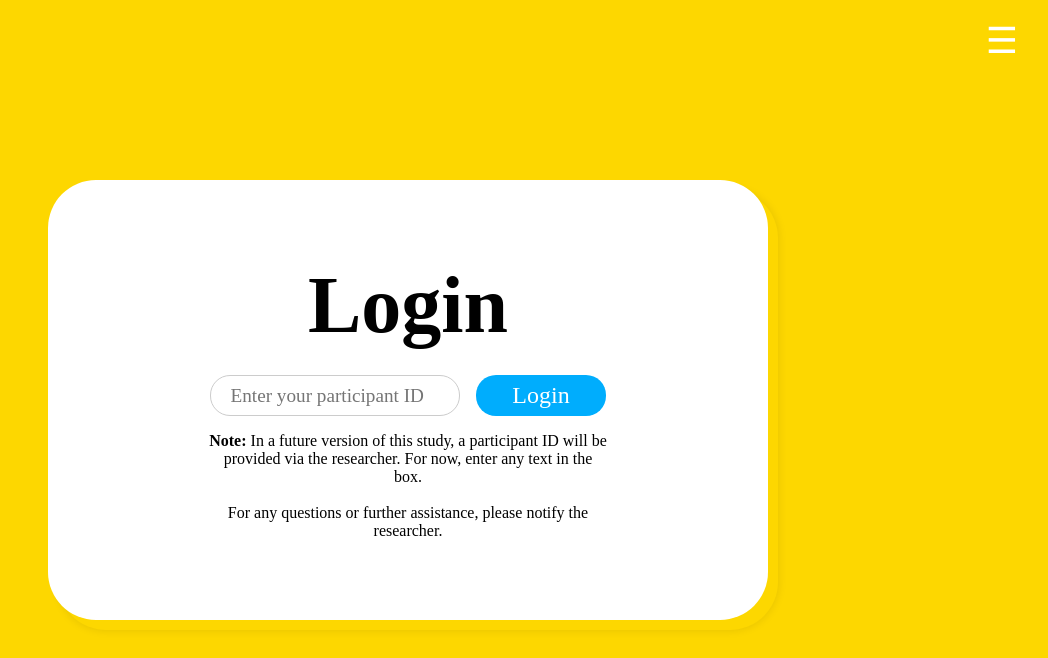
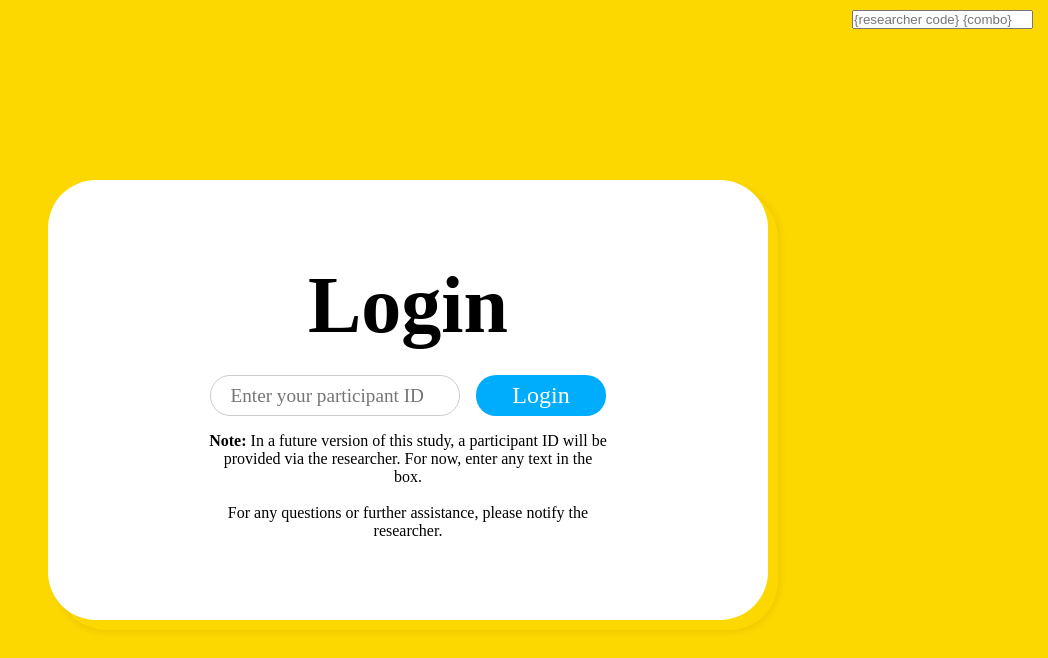
Before and after one commit to Santa-Clara-Imaginarium-Lab/human-ai, a React (Vite) app in the folder client/: page /login in a window 1280 px wide. Shown: the top 658 px of the page, without its empty margins (232-1280 px from the left). Built offline with nearby package versions, Linux system fonts and the light colour scheme; a web font is replaced by a local one.

Commit message:
duplicate 30 case switch statement into Login.jsx

```diff
--- a/client/src/components/login/Login.jsx
+++ b/client/src/components/login/Login.jsx
@@ -23,11 +23,113 @@ function Login({changeTheme}) {
     setMenuOpen(!menuOpen);
   };
 
+  function handleEnter (e) {
+    if (e.key === 'Enter') {
+        const currentText = e.target.value;
+        switch (currentText) {
+            case '1 1':
+                changeTheme('yellow-blue-theme-1-1');
+                break;
+            case '1 2':
+                changeTheme('yellow-blue-theme-1-2');
+                break;
+            case '1 3':
+                changeTheme('yellow-blue-theme-1-3');
+                break;
+            case '1 4':
+                changeTheme('yellow-blue-theme-1-4');
+                break;
+            case '1 5':
+                changeTheme('yellow-blue-theme-1-5');
+                break;
+            case '1 6':
+                changeTheme('yellow-blue-theme-1-6');
+                break;
+            case '1 7':
+                changeTheme('yellow-blue-theme-1-7');
+                break;
+            case '1 8':
+                changeTheme('yellow-blue-theme-1-8');
+                break;
+            case '1 9':
+                changeTheme('yellow-blue-theme-1-9');
+                break;
+            case '2 1':
+                changeTheme('red-green-theme-2-1');
+                break;
+            case '2 2':
+                changeTheme('red-green-theme-2-2');
+                break;
+            case '2 3':
+                changeTheme('red-green-theme-2-3');
+                break;
+            case '2 4':
+                changeTheme('red-green-theme-2-4');
+                break;
+            case '2 5':
+                changeTheme('red-green-theme-2-5');
+                break;
+            case '2 6':
+                changeTheme('red-green-theme-2-6');
+                break;
+            case '2 7':
+                changeTheme('red-green-theme-2-7');
+                break;
+            case '2 8':
+                changeTheme('red-green-theme-2-8');
+                break;
+            case '2 9':
+                changeTheme('red-green-theme-2-9');
+                break;
+            case '3 1':
+                changeTheme('purple-turquoise-theme-3-1');
+                break;
+            case '3 2':
+                changeTheme('purple-turquoise-theme-3-2');
+                break;
+            case '3 3':
+                changeTheme('purple-turquoise-theme-3-3');
+                break;
+            case '3 4':
+                changeTheme('purple-turquoise-theme-3-4');
+                break;
+            case '3 5':
+                changeTheme('purple-turquoise-theme-3-5');
+                break;
+            case '3 6':
+                changeTheme('purple-turquoise-theme-3-6');
+                break;
+            case '3 7':
+                changeTheme('purple-turquoise-theme-3-7');
+                break;
+            case '3 8':
+                changeTheme('purple-turquoise-theme-3-8');
+                break;
+            case '3 9':
+                changeTheme('purple-turquoise-theme-3-9');
+                break;
+            case '4 1':
+                changeTheme('black-white-theme-4-1');
+                break;
+            case '4 2':
+                changeTheme('black-white-theme-4-2');
+                break;
+            case '4 3':
+                changeTheme('black-white-theme-4-3');
+                break;
+            default:
+                console.log(currentText + " theme not found, defaulting to yellow-blue-theme-1-1");
+                changeTheme('yellow-blue-theme-1-1');
+                break;
+        }
+    }
+  }
+
   return (
     <div className="login-page-container">
-            {/* Top-right corner menu button */}
-            <div className="menu-container">
-        <button className="menu-button" onClick={toggleMenu}>
+        <div className="menu-container">
+        <input type="text" id="theme-input" onKeyDown={handleEnter} placeholder="{researcher code} {combo}" />
+        {/* <button className="menu-button" onClick={toggleMenu}>
           ☰
         </button>
         {menuOpen && (
@@ -37,7 +139,7 @@ function Login({changeTheme}) {
               <li onClick={() => changeTheme('pink-grey-theme')}>Pink-Grey Theme</li>
             </ul>
           </div>
-        )}
+        )} */}
       </div>
       <div className="login-container">
         <div className="shadow-container"></div>
--- a/client/src/components/welcome/Welcome.jsx
+++ b/client/src/components/welcome/Welcome.jsx
@@ -162,7 +162,7 @@ const Welcome = ({changeTheme}) => {
         <div className="container welcome">
         <div className="menu-container">
         <input type="text" id="theme-input" onKeyDown={handleEnter} placeholder="{researcher code} {combo}" />
-        <button className="menu-button" onClick={toggleMenu}>
+        {/* <button className="menu-button" onClick={toggleMenu}>
           ☰
         </button>
         {menuOpen && (
@@ -172,7 +172,7 @@ const Welcome = ({changeTheme}) => {
               <li onClick={() => changeTheme('pink-grey-theme')}>Pink-Grey Theme</li>
             </ul>
           </div>
-        )}
+        )} */}
       </div>
             <div className="polygon"></div>
             <h1 className="welcome-title top-text"><span>Chatbot</span></h1>
--- a/client/src/index.css
+++ b/client/src/index.css
@@ -18,7 +18,7 @@
   --button-shadow: #00adfd;
 }
 
-:root.yellow-blue-theme-1-1 {
+:root.yellow-blue-theme-old {
   --background-one: #FBDF82;
   --background-two: #99D6EA;
   --accent-one: #FFB703;
@@ -34,7 +34,7 @@
   --button-shadow: #089ACA;
 }
 
-:root.pink-grey-theme {
+:root.pink-grey-theme-old {
   --background-one: #da7e7e;
   --background-two: #4c4b4b;
   --accent-one: #da7e7e;
@@ -47,22 +47,6 @@
   --menu-bubble: black;
   --option-circles: black;
   --score: white;
-  --button-shadow: #da7e7e;
-}
-
-:root.red-green-theme-2-1 {
-  --background-one: #E4E4E4;
-  --background-two: #E4E4E4;
-  --accent-one: #da7e7e;
-  --accent-two: #4c4b4b;
-  --accent-three: #4c4b4b;
-  --accent-four: #4c4b4b;
-  --accent-five: #4c4b4b;
-  --button-one: #da7e7e;
-  --button-two: #da7e7e;
-  --menu-bubble: #4c4b4b;
-  --option-circles: #4c4b4b;
-  --score: #4c4b4b;
   --button-shadow: #da7e7e;
 }
 
```
